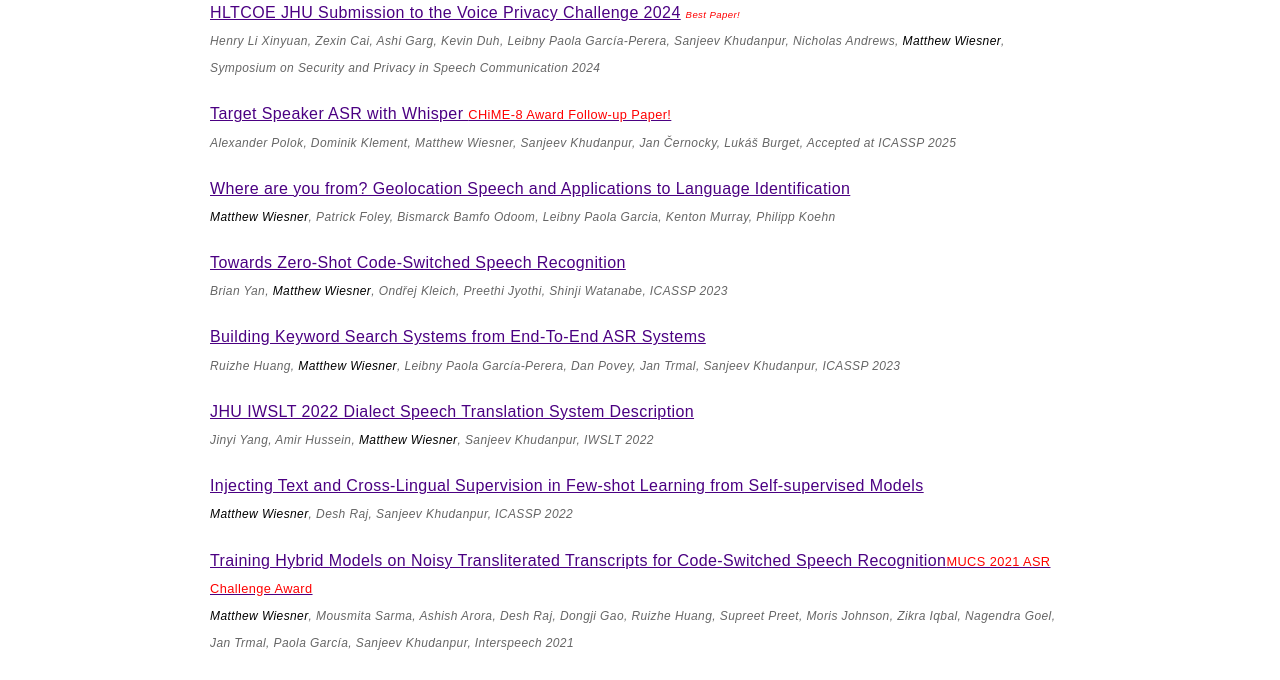
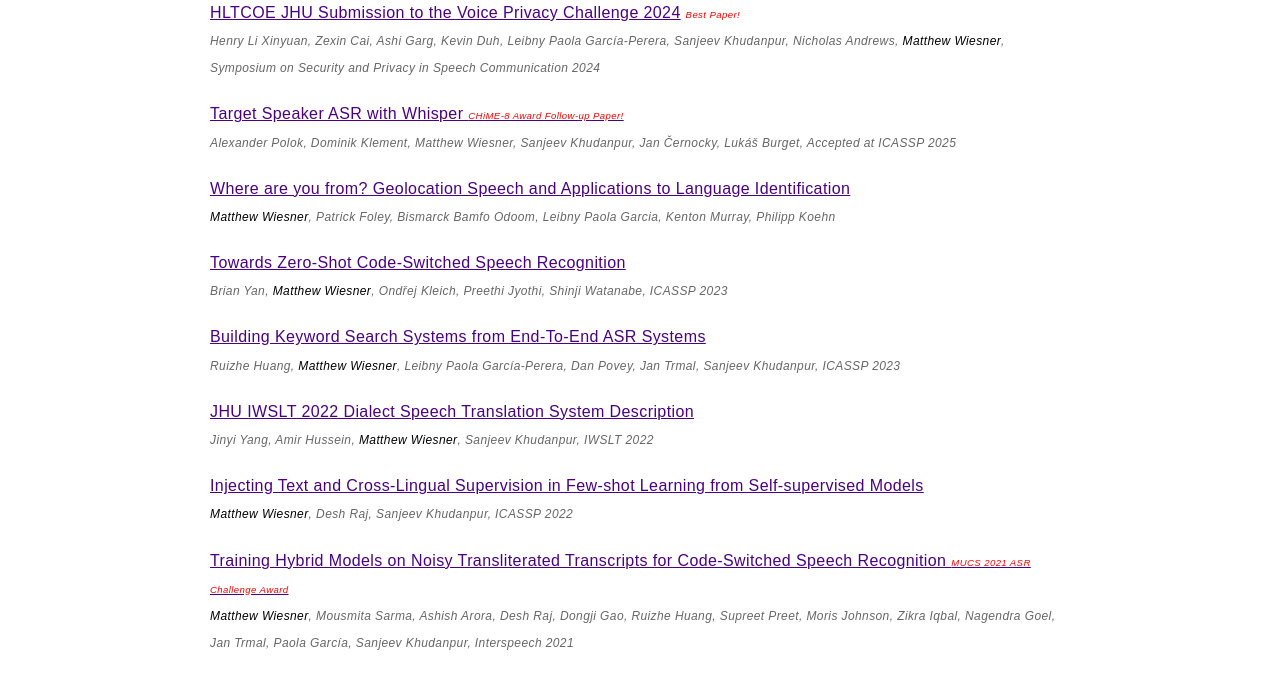
Before and after one commit to m-wiesner/m-wiesner.github.io, a Jekyll site: the page built from about.md, in a window 1280 px wide. Shown: the part 491-1171 px from the top of the page. Built offline with Jekyll 4.4.1, drawn with Linux system fonts in a browser that asks for light colours.

Commit message:
Update about.md

```diff
--- a/about.md
+++ b/about.md
@@ -19,7 +19,8 @@
 <em style="font-size: 75%">Henry Li Xinyuan, Zexin Cai, Ashi Garg, Kevin Duh, Leibny Paola García-Perera, Sanjeev Khudanpur, Nicholas Andrews, <strong>Matthew Wiesner</strong>,
 Symposium on Security and Privacy in Speech Communication 2024</em></p>
 
-<p><a href="https://arxiv.org/pdf/2409.09543"> Target Speaker ASR with Whisper </a><a href="https://www.chimechallenge.org/current/awards"><small><span style="color:red">CHiME-8 Award Follow-up Paper!</span></small></a><br />
+<p><a href="https://arxiv.org/pdf/2409.09543"> Target Speaker ASR with Whisper </a>
+<a href="https://www.chimechallenge.org/current/awards"><em style="font-size: 75%"><small><span style="color:red">CHiME-8 Award Follow-up Paper!</span></small></em></a><br />
 <em style="font-size: 75%"> Alexander Polok, Dominik Klement, <srong> Matthew Wiesner</srong>, Sanjeev Khudanpur, Jan Černocky, Lukáš Burget, Accepted at ICASSP 2025</em></p>
 
 <p><a href="https://aclanthology.org/2024.naacl-long.286.pdf"> Where are you from? Geolocation Speech and Applications to Language Identification</a><br />
@@ -38,7 +39,7 @@
 <em style="font-size: 75%"><strong>Matthew Wiesner</strong>, Desh Raj, Sanjeev Khudanpur, ICASSP 2022</em></p>
 
 <p><a href="https://www.isca-speech.org/archive/pdfs/interspeech_2021/wiesner21_interspeech.pdf">Training Hybrid Models on Noisy Transliterated Transcripts for
-  Code-Switched Speech Recognition<small><span style="color:red">MUCS 2021 ASR Challenge Award </span></small></a><br />
+  Code-Switched Speech Recognition <em style="font-size: 75%"> <small><span style="color:red">MUCS 2021 ASR Challenge Award </span></small></em></a><br />
 <em style="font-size: 75%"><strong>Matthew Wiesner</strong>, Mousmita Sarma, Ashish Arora, Desh Raj, Dongji Gao, Ruizhe Huang,
 Supreet Preet, Moris Johnson, Zikra Iqbal, Nagendra Goel, Jan Trmal, Paola García, Sanjeev Khudanpur, Interspeech 2021</em></p>
 
```
